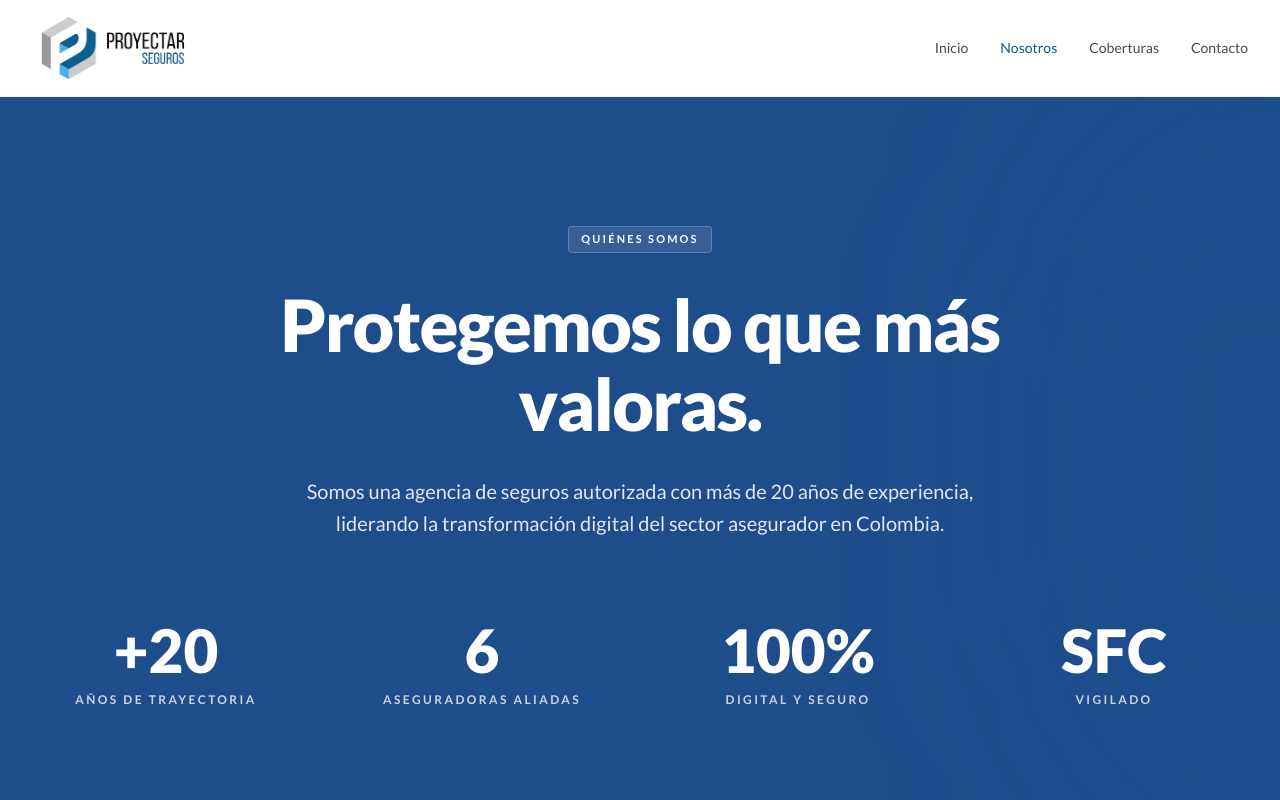
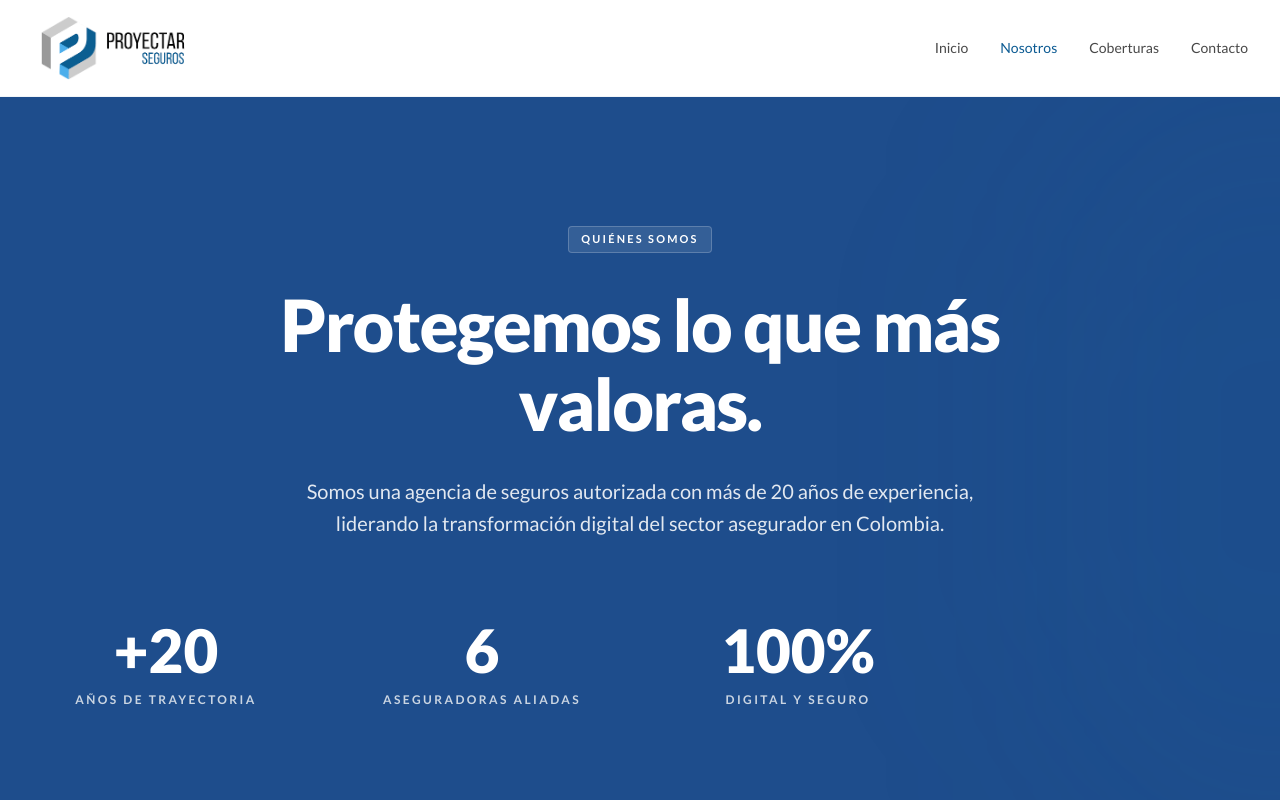
Before and after one commit to ktrillos2/segurosproyectar, a Next.js app: page /nosotros in a window 1280 px wide. Shown: the top 800 px of the page. Built offline with nearby package versions, Linux system fonts and the light colour scheme.

Commit message:
eliminacion de contenido

```diff
--- a/app/nosotros/page.tsx
+++ b/app/nosotros/page.tsx
@@ -7,7 +7,6 @@ const stats = [
   { value: "+20", label: "Años de trayectoria" },
   { value: "6", label: "Aseguradoras aliadas" },
   { value: "100%", label: "Digital y seguro" },
-  { value: "SFC", label: "Vigilado" },
 ]
 
 export default function NosotrosPage() {
```
